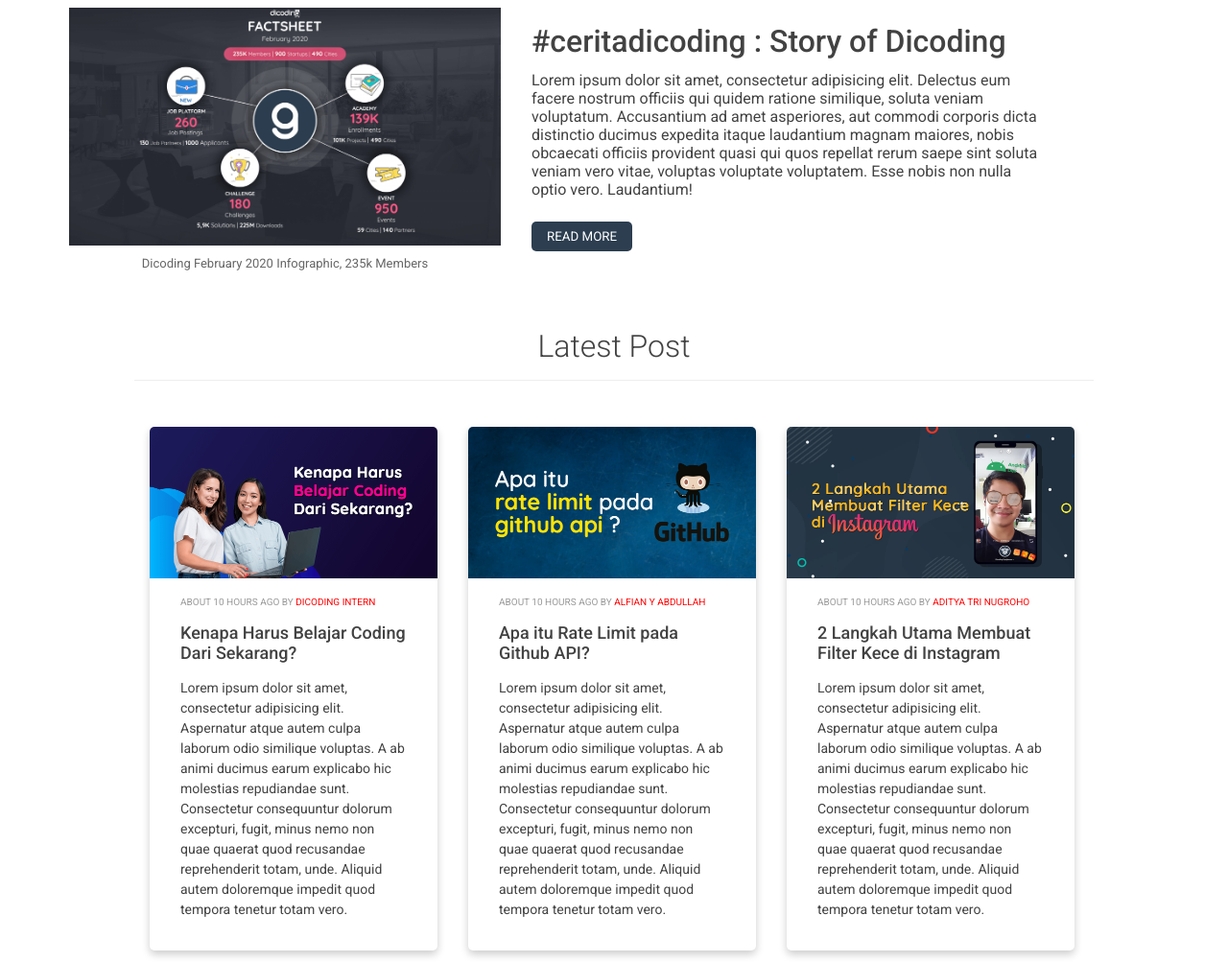
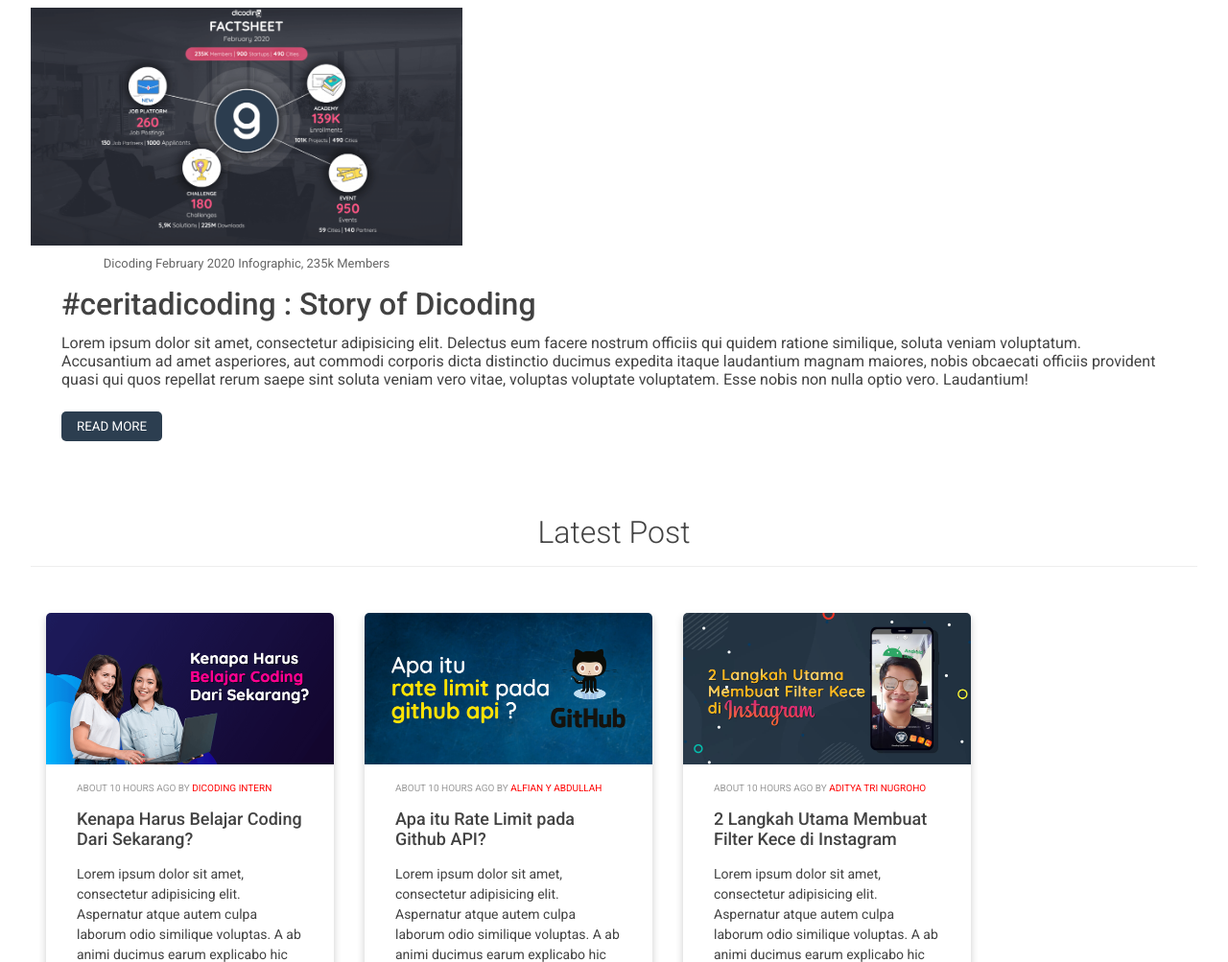
Before and after one commit to saamodra/dicoding-blog, a website built with webpack: page src/index.html in a window 1280 px wide. Shown: the part 581-1584 px from the top of the page at 96% size. Built offline with nearby package versions, Linux system fonts and the light colour scheme.

Commit message:
Viewport

```diff
--- a/src/index.html
+++ b/src/index.html
@@ -2,6 +2,7 @@
 <html lang="en">
 <head>
     <meta charset="utf-8">
+    <meta name="viewport" content="width=device-width, initial-scale=1.0">
     <meta http-equiv="X-UA-Compatible" content="IE=edge">
     <title>Dicoding's Blog</title>
     <link href="https://fonts.googleapis.com/css?family=Roboto:300,400,500" rel="stylesheet" type="text/css">
--- a/src/styles/main.css
+++ b/src/styles/main.css
@@ -24,6 +24,7 @@
 
 .header {
     min-height: 56px;
+    width: 100%;
     transition: min-height 0.3s;
 }
 
@@ -119,7 +120,7 @@
  */
 
 main {
-    width: 1200px;
+    width: 100%;
     margin: 0 auto;
 }
 
@@ -157,7 +158,7 @@
 }
 
 .headline__content {
-    width: 600px;
+    width: 100%;
     float: left;
     padding: 16px 32px;
 }
@@ -194,7 +195,7 @@
  */
 
 .latest {
-    width: 1000px;
+    width: 100%;
     margin: 60px auto;
     text-align: center;
 }
```
